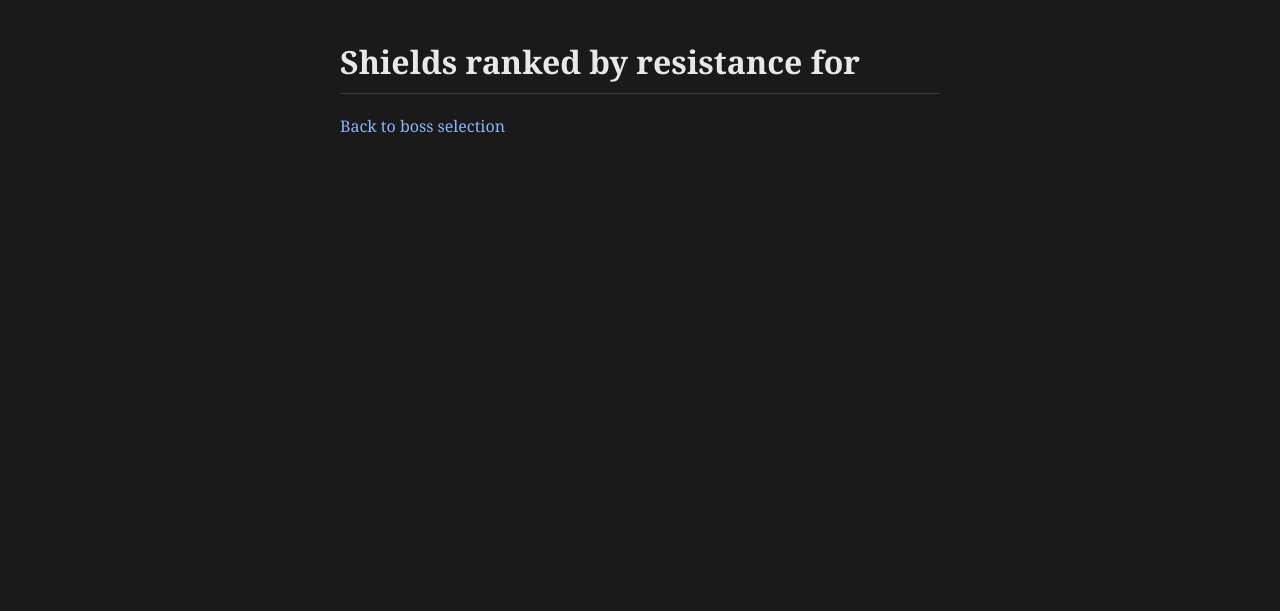
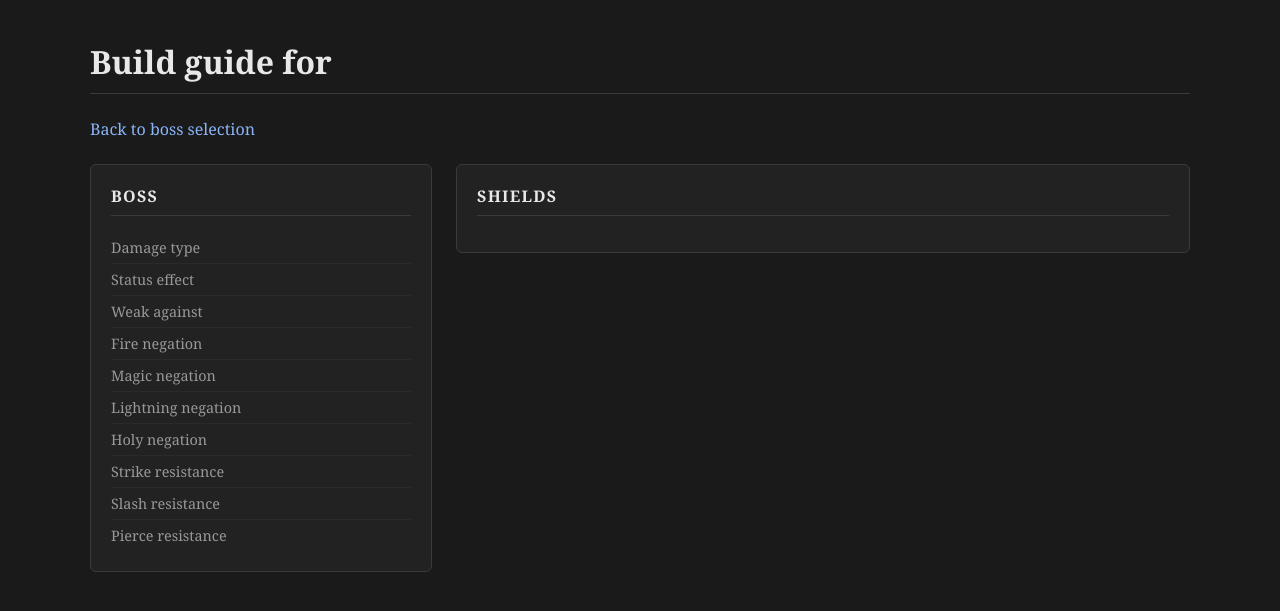
Before and after one commit to annie-primera/guardian_greatshields, a Flask app: template templates/shields.html in a window 1280 px wide. Shown: the top 611 px of the page. Run offline with Flask 3, Linux system fonts and the light colour scheme; the template is opened without the code that fills it, so the values that code supplies are empty.

Commit message:
added boss data

```diff
--- a/data/bosses.py
+++ b/data/bosses.py
@@ -1,54 +1,134 @@
-from models import Boss, DamageType
+from models import Boss, DamageType, StatusEffect
 
 ALL_BOSSES = {
     "Gladius, Beast of Night": Boss(
         name="Gladius, Beast of Night",
         damage_type=DamageType.fire_damage,
-        weak_against=None,
+        status_effect=StatusEffect.none,
+        weak_against=DamageType.holy_damage,
+        fire_negation=50,
+        magic_negation=0,
+        lightning_negation=0,
+        holy_negation=-35,
+        strike_resistance=0,
+        slash_resistance=0,
+        pierce_resistance=-10
     ),
     "Adel, Baron of Night": Boss(
         name="Adel, Baron of Night",
         damage_type=DamageType.lightning_damage,
-        weak_against=None,
+        status_effect=StatusEffect.none,
+        weak_against=StatusEffect.poison,
+        fire_negation=20,
+        magic_negation=0,
+        lightning_negation=50,
+        holy_negation=-0,
+        strike_resistance=0,
+        slash_resistance=0,
+        pierce_resistance=0,
     ),
     "Gnoster, Wisdom of Night": Boss(
         name="Gnoster, Wisdom of Night",
         damage_type=DamageType.magic_damage,
-        weak_against=None,
+        status_effect=StatusEffect.poison,
+        weak_against=DamageType.fire_damage,
+        fire_negation=-40,
+        magic_negation=50,
+        lightning_negation=10,
+        holy_negation=10,
+        strike_resistance=-15,
+        slash_resistance=-25,
+        pierce_resistance=-25
     ),
     "Caligo, Miasma of Night": Boss(
         name="Caligo, Miasma of Night",
         damage_type=DamageType.magic_damage,
-        weak_against=None,
+        weak_against=DamageType.fire_damage,
+        status_effect=StatusEffect.frost,
+        fire_negation=-35,
+        magic_negation=20,
+        lightning_negation=20,
+        holy_negation=20,
+        strike_resistance=-15,
+        slash_resistance=15,
+        pierce_resistance=10
     ),
     "Maris, Fathom of Night": Boss(
         name="Maris, Fathom of Night",
         damage_type=DamageType.magic_damage,
-        weak_against=None,
+        weak_against=DamageType.lightning_damage,
+        status_effect=StatusEffect.sleep,
+        fire_negation=50,
+        magic_negation=20,
+        lightning_negation=-40,
+        holy_negation=-15,
+        strike_resistance=20,
+        slash_resistance=-15,
+        pierce_resistance=10
     ),
     "Libra, Creature of Night": Boss(
         name="Libra, Creature of Night",
         damage_type=DamageType.holy_damage,
-        weak_against=None,
+        weak_against=StatusEffect.madness,
+        status_effect=StatusEffect.madness,
+        fire_negation=-20,
+        magic_negation=20,
+        lightning_negation=0,
+        holy_negation=-35,
+        strike_resistance=0,
+        slash_resistance=-10,
+        pierce_resistance=0
     ),
     "Fulghor, Champion of Nightglow": Boss(
         name="Fulghor, Champion of Nightglow",
         damage_type=DamageType.holy_damage,
-        weak_against=None,
+        status_effect=StatusEffect.none,
+        weak_against=DamageType.lightning_damage,
+        fire_negation=0,
+        magic_negation=0,
+        lightning_negation=-20,
+        holy_negation=30,
+        strike_resistance=0,
+        slash_resistance=0,
+        pierce_resistance=-10
     ),
     "Heolstor, the Nightlord": Boss(
         name="Heolstor, the Nightlord",
         damage_type=DamageType.magic_damage,
-        weak_against=None,
+        weak_against=DamageType.holy_damage,
+        status_effect=StatusEffect.all_of_them,
+        fire_negation=0,
+        magic_negation=0,
+        lightning_negation=-20,
+        holy_negation=-20,
+        strike_resistance=-10,
+        slash_resistance=10,
+        pierce_resistance=-15
     ),
     "Weapon-bequeathed Harmonia": Boss(
         name="Weapon-bequeathed Harmonia",
         damage_type=DamageType.physical_damage,
-        weak_against=None,
+        weak_against=StatusEffect.sleep,
+        status_effect=StatusEffect.none,
+        fire_negation=8,
+        magic_negation=0,
+        lightning_negation=10,
+        holy_negation=30,
+        strike_resistance=-10,
+        slash_resistance=8,
+        pierce_resistance=0
     ),
-    "Traitorous Straaghess": Boss(
-        name="Traitorous Straaghess",
+    "Traitorous Straghess": Boss(
+        name="Traitorous Straghess",
         damage_type=DamageType.physical_damage,
-        weak_against=None,
+        weak_against=DamageType.holy_damage,
+        status_effect=StatusEffect.scarlet_rot,
+        fire_negation=-20,
+        magic_negation=0,
+        lightning_negation=10,
+        holy_negation=-25,
+        strike_resistance=0,
+        slash_resistance=-10,
+        pierce_resistance=-10
     ),
 }
--- a/templates/shields.html
+++ b/templates/shields.html
@@ -2,20 +2,22 @@
 <html lang="en">
 <head>
     <meta charset="UTF-8">
-    <title>Shields for {{ boss.name }}</title>
+    <title>Build guide for {{ boss.name }}</title>
     <style>
         body {
             background-color: #1a1a1a;
             color: #d4d4d4;
             font-family: Georgia, serif;
-            max-width: 600px;
+            max-width: 1100px;
             margin: 40px auto;
+            padding: 0 20px;
         }
 
         h1 {
             color: #e8e8e8;
             border-bottom: 1px solid #3a3a3a;
             padding-bottom: 10px;
+            margin-bottom: 24px;
         }
 
         a {
@@ -27,9 +29,79 @@
             text-decoration: underline;
         }
 
+        .panels {
+            display: flex;
+            gap: 24px;
+            align-items: flex-start;
+        }
+
+        .panel {
+            background-color: #222222;
+            border: 1px solid #3a3a3a;
+            border-radius: 6px;
+            padding: 20px;
+        }
+
+        .panel-boss {
+            flex: 0 0 300px;
+        }
+
+        .panel-shields {
+            flex: 1;
+        }
+
+        .panel h2 {
+            color: #e8e8e8;
+            font-size: 1rem;
+            text-transform: uppercase;
+            letter-spacing: 0.08em;
+            margin: 0 0 16px 0;
+            padding-bottom: 8px;
+            border-bottom: 1px solid #3a3a3a;
+        }
+
+        .boss-name {
+            color: #f0c060;
+            font-size: 1.1rem;
+            margin: 0 0 6px 0;
+        }
+
+        .boss-meta {
+            font-size: 0.85rem;
+            color: #888;
+            margin: 0 0 16px 0;
+        }
+
+        .stat-row {
+            display: flex;
+            justify-content: space-between;
+            align-items: center;
+            padding: 6px 0;
+            border-bottom: 1px solid #2a2a2a;
+            font-size: 0.9rem;
+        }
+
+        .stat-row:last-child {
+            border-bottom: none;
+        }
+
+        .stat-label {
+            color: #999;
+        }
+
+        .stat-value {
+            font-variant-numeric: tabular-nums;
+            font-weight: bold;
+        }
+
+        .stat-value.negative { color: #6fcf6f; }
+        .stat-value.positive { color: #e06060; }
+        .stat-value.neutral  { color: #d4d4d4; }
+
         ul {
             list-style: none;
             padding: 0;
+            margin: 0;
         }
 
         li {
@@ -46,19 +118,86 @@
     </style>
 </head>
 <body>
-    <h1>Shields ranked by resistance for {{ boss.name }}</h1>
+    <h1>Build guide for {{ boss.name }}</h1>
     <a href="/">Back to boss selection</a>
 
+    <div class="panels" style="margin-top: 24px;">
+
+        <div class="panel panel-boss">
+            <h2>Boss</h2>
+            <p class="boss-name">{{ boss.name }}</p>
+            <div class="stat-row">
+                <span class="stat-label">Damage type</span>
+                <span class="stat-value neutral">{{ boss.damage_type.value }}</span>
+            </div>
+            <div class="stat-row">
+                <span class="stat-label">Status effect</span>
+                <span class="stat-value neutral">{{ boss.status_effect.value }}</span>
+            </div>
+            <div class="stat-row">
+                <span class="stat-label">Weak against</span>
+                <span class="stat-value neutral">{{ boss.weak_against.value }}</span>
+            </div>
+
+            <div class="stat-row">
+                <span class="stat-label">Fire negation</span>
+                <span class="stat-value {% if boss.fire_negation < 0 %}negative{% elif boss.fire_negation > 0 %}positive{% else %}neutral{% endif %}">
+                    {{ boss.fire_negation }}
+                </span>
+            </div>
+            <div class="stat-row">
+                <span class="stat-label">Magic negation</span>
+                <span class="stat-value {% if boss.magic_negation < 0 %}negative{% elif boss.magic_negation > 0 %}positive{% else %}neutral{% endif %}">
+                    {{ boss.magic_negation }}
+                </span>
+            </div>
+            <div class="stat-row">
+                <span class="stat-label">Lightning negation</span>
+                <span class="stat-value {% if boss.lightning_negation < 0 %}negative{% elif boss.lightning_negation > 0 %}positive{% else %}neutral{% endif %}">
+                    {{ boss.lightning_negation }}
+                </span>
+            </div>
+            <div class="stat-row">
+                <span class="stat-label">Holy negation</span>
+                <span class="stat-value {% if boss.holy_negation < 0 %}negative{% elif boss.holy_negation > 0 %}positive{% else %}neutral{% endif %}">
+                    {{ boss.holy_negation }}
+                </span>
+            </div>
+            <div class="stat-row">
+                <span class="stat-label">Strike resistance</span>
+                <span class="stat-value {% if boss.strike_resistance < 0 %}negative{% elif boss.strike_resistance > 0 %}positive{% else %}neutral{% endif %}">
+                    {{ boss.strike_resistance }}
+                </span>
+            </div>
+            <div class="stat-row">
+                <span class="stat-label">Slash resistance</span>
+                <span class="stat-value {% if boss.slash_resistance < 0 %}negative{% elif boss.slash_resistance > 0 %}positive{% else %}neutral{% endif %}">
+                    {{ boss.slash_resistance }}
+                </span>
+            </div>
+            <div class="stat-row">
+                <span class="stat-label">Pierce resistance</span>
+                <span class="stat-value {% if boss.pierce_resistance < 0 %}negative{% elif boss.pierce_resistance > 0 %}positive{% else %}neutral{% endif %}">
+                    {{ boss.pierce_resistance }}
+                </span>
+            </div>
+        </div>
+
+        <div class="panel panel-shields">
+            <h2>Shields</h2>
             <ul>
                 {% for shield in shields %}
                 <li>
                     {% if shield[0] == featured.name %}
-                    <strong>{{ shield[0] }} — {{ shield[1]}}</strong>
+                        <strong>{{ shield[0] }} — {{ shield[1] }}</strong>
                     {% else %}
-                        {{ shield[0] }} — {{ shield[1]}}
+                        {{ shield[0] }} — {{ shield[1] }}
                     {% endif %}
                 </li>
                 {% endfor %}
             </ul>
+        </div>
+
+    </div>
 </body>
 </html>
```
Also changed, not shown: models.py (+20 -1 lines). Lines whose indentation alone changed are shown as unchanged.
